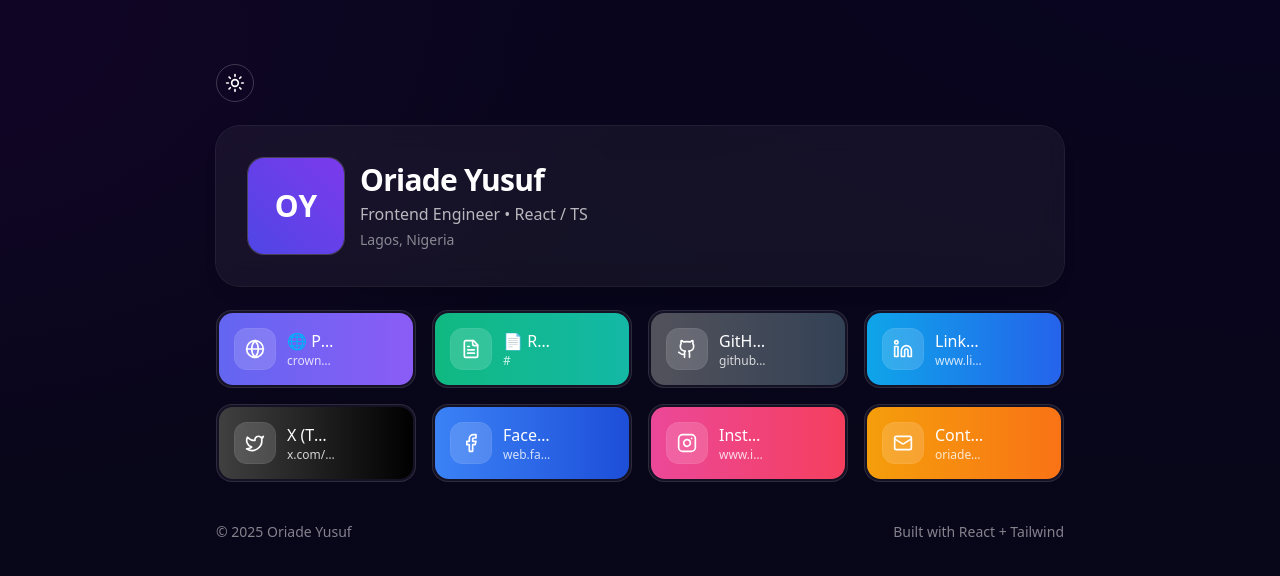
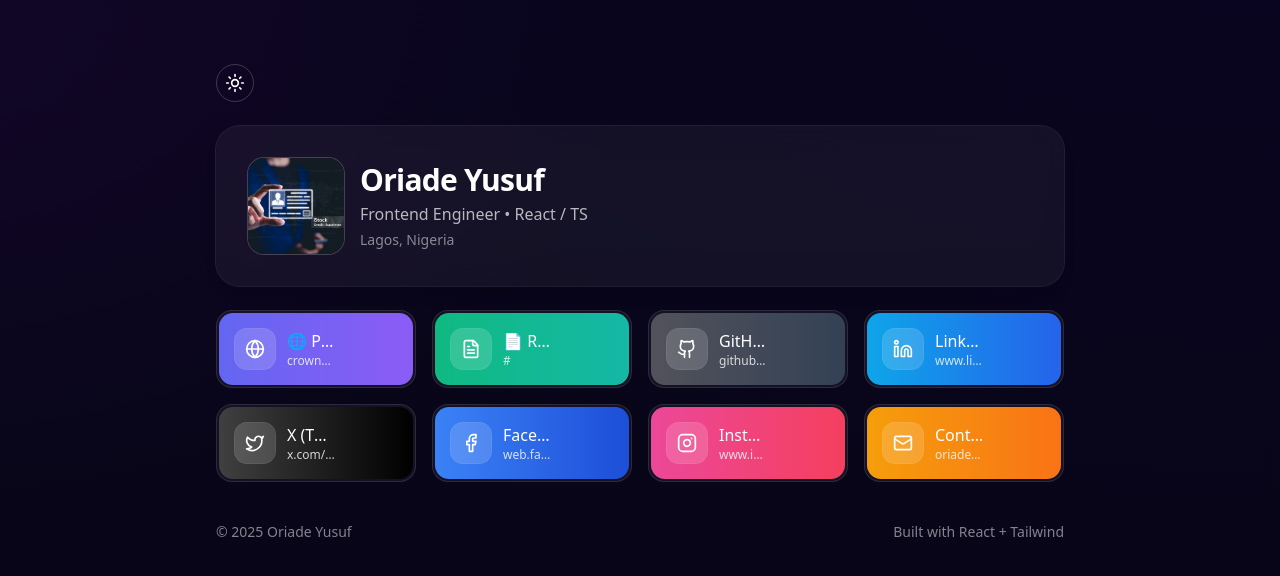
Before and after one commit to Crownolar/Profile-Link, a React (Vite) app: page / in a window 1280 px wide. Shown: the top 576 px of the page. Built offline with nearby package versions, Linux system fonts and the light colour scheme.

Commit message:
Avatar Updated

```diff
--- a/index.html
+++ b/index.html
@@ -2,9 +2,9 @@
 <html lang="en">
   <head>
     <meta charset="UTF-8" />
-    <link rel="icon" type="image/svg+xml" href="/vite.svg" />
+    <link rel="icon" type="image/svg+xml" href="/Profile2.jpg" />
     <meta name="viewport" content="width=device-width, initial-scale=1.0" />
-    <title>Vite + React + TS</title>
+    <title>Profile</title>
   </head>
   <body>
     <div id="root"></div>
--- a/src/LinkHub.tsx
+++ b/src/LinkHub.tsx
@@ -1,209 +1,3 @@
-// import { useEffect, useState, useMemo } from "react";
-// import {
-//   Github,
-//   Linkedin,
-//   Instagram,
-//   Twitter,
-//   Globe,
-//   FileText,
-//   Mail,
-//   Facebook,
-//   Sun,
-//   Moon,
-// } from "lucide-react";
-
-// export default function LinkHub() {
-//   const [darkMode, setDarkMode] = useState(true);
-
-//   useEffect(() => {
-//     const savedTheme = localStorage.getItem("theme");
-//     if (savedTheme) {
-//       const isDark = savedTheme === "dark";
-//       setDarkMode(isDark);
-//       document.documentElement.classList.toggle("dark", isDark);
-//     } else {
-//       const prefersDark = window.matchMedia(
-//         "(prefers-color-scheme: dark)"
-//       ).matches;
-//       setDarkMode(prefersDark);
-//       document.documentElement.classList.toggle("dark", prefersDark);
-//     }
-//   }, []);
-
-//   useEffect(() => {
-//     localStorage.setItem("theme", darkMode ? "dark" : "light");
-//     document.documentElement.classList.toggle("dark", darkMode);
-//   }, [darkMode]);
-
-//   const profile = useMemo(
-//     () => ({
-//       name: "Oriade Yusuf",
-//       title: "Frontend Engineer • React / TS",
-//       location: "Lagos, Nigeria",
-//       email: "oriadeyusuf34@gmail.com",
-//       avatarUrl: "",
-//       links: [
-//         {
-//           label: "🌐 Portfolio",
-//           href: "https://crownolar-portfolio.surge.sh/",
-//           icon: Globe,
-//           accent: "from-indigo-500 to-violet-500",
-//         },
-//         {
-//           label: "📄 Resume / CV",
-//           href: "#",
-//           icon: FileText,
-//           accent: "from-emerald-500 to-teal-500",
-//         },
-//         {
-//           label: "GitHub",
-//           href: "https://github.com/Crownolar?tab=repositories",
-//           icon: Github,
-//           accent: "from-zinc-600 to-slate-700",
-//         },
-//         {
-//           label: "LinkedIn",
-//           href: "https://www.linkedin.com/in/oriade-yusuf-50t50/r",
-//           icon: Linkedin,
-//           accent: "from-sky-500 to-blue-600",
-//         },
-//         {
-//           label: "X (Twitter)",
-//           href: "https://x.com/yusuforiade1",
-//           icon: Twitter,
-//           accent: "from-neutral-700 to-black",
-//         },
-//         {
-//           label: "Facebook",
-//           href: "https://web.facebook.com/olamilekanoriade500",
-//           icon: Facebook,
-//           accent: "from-blue-600 to-blue",
-//         },
-//         {
-//           label: "Instagram",
-//           href: "https://www.instagram.com/olar_crown/",
-//           icon: Instagram,
-//           accent: "from-pink-500 to-rose-500",
-//         },
-//         {
-//           label: "Contact",
-//           href: "mailto:oriadeyusuf34@gmail.com",
-//           icon: Mail,
-//           accent: "from-amber-500 to-orange-500",
-//         },
-//       ],
-//     }),
-//     []
-//   );
-
-//   return (
-//     <main className="min-h-screen bg-white text-black dark:bg-[radial-gradient(1200px_600px_at_100%_-10%,hsl(250_85%_10%/.35),transparent),radial-gradient(800px_500px_at_-10%_0%,hsl(270_85%_15%/.35),transparent),linear-gradient(180deg,hsl(248_64%_6%),hsl(248_64%_6%))] dark:text-white transition-colors">
-//       <section className="max-w-lg sm:max-w-xl md:max-w-2xl lg:max-w-3xl xl:max-w-4xl mx-auto px-6 pt-16 pb-24">
-//         {/* Theme Toggle */}
-//         <button
-//           onClick={() => setDarkMode(!darkMode)}
-//           className="mb-6 p-2 rounded-full border border-gray-300 dark:border-white/20 hover:bg-gray-200 dark:hover:bg-white/10 transition"
-//         >
-//           {darkMode ? (
-//             <Sun className="h-5 w-5" />
-//           ) : (
-//             <Moon className="h-5 w-5" />
-//           )}
-//         </button>
-
-//         {/* Profile Card */}
-//         <div className="relative overflow-hidden rounded-3xl bg-gray-100 dark:bg-white/5 ring-1 ring-black/10 dark:ring-white/10 shadow-lg backdrop-blur-md">
-//           <div className="p-6 sm:p-8">
-//             <div className="flex items-center gap-4">
-//               {profile.avatarUrl ? (
-//                 <img
-//                   src={profile.avatarUrl}
-//                   alt={profile.name}
-//                   className="h-16 w-16 sm:h-20 sm:w-20 md:h-24 md:w-24 rounded-2xl object-cover ring-1 ring-black/10 dark:ring-white/20"
-//                 />
-//               ) : (
-//                 <div className="h-16 w-16 sm:h-20 sm:w-20 md:h-24 md:w-24 rounded-2xl bg-gradient-to-tr from-indigo-600 to-violet-600 ring-1 ring-black/10 dark:ring-white/20 grid place-items-center text-2xl sm:text-3xl md:text-4xl font-bold text-white">
-//                   {initials(profile.name)}
-//                 </div>
-//               )}
-//               <div className="min-w-0">
-//                 <h1 className="text-xl sm:text-2xl md:text-3xl lg:text-4xl font-semibold tracking-tight">
-//                   {profile.name}
-//                 </h1>
-//                 <p className="mt-1 text-sm sm:text-base md:text-lg text-gray-600 dark:text-white/70">
-//                   {profile.title}
-//                 </p>
-//                 <p className="mt-1 text-xs sm:text-sm md:text-base text-gray-500 dark:text-white/50">
-//                   {profile.location}
-//                 </p>
-//               </div>
-//             </div>
-//           </div>
-//         </div>
-
-//         {/* Links */}
-//         <ul className="mt-8 grid gap-4 sm:grid-cols-2 lg:grid-cols-3 xl:grid-cols-4">
-//           {profile.links.map((link) => (
-//             <li key={link.label}>
-//               <a
-//                 href={link.href}
-//                 target="_blank"
-//                 rel="noreferrer noopener"
-//                 className="group block rounded-2xl border border-gray-300 dark:border-white/10 bg-gray-50 dark:bg-white/5 p-[2px] focus:outline-none focus:ring-2 focus:ring-indigo-500/50"
-//               >
-//                 <div
-//                   className={`relative overflow-hidden rounded-[14px] bg-gradient-to-r ${link.accent}`}
-//                 >
-//                   <div className="relative flex items-center gap-3 px-4 py-4">
-//                     <div className="grid h-10 w-10 sm:h-12 sm:w-12 place-items-center rounded-xl bg-white/15 ring-1 ring-black/10 dark:ring-white/20">
-//                       <link.icon className="h-5 w-5 sm:h-6 sm:w-6 text-white" />
-//                     </div>
-//                     <div className="min-w-0">
-//                       <p className="text-base sm:text-lg font-medium tracking-tight drop-shadow-sm">
-//                         {link.label}
-//                       </p>
-//                       <p className="text-xs sm:text-sm text-white/80 truncate">
-//                         {cleanUrl(link.href)}
-//                       </p>
-//                     </div>
-//                     <span className="ml-auto text-xs sm:text-sm opacity-0 transition-opacity group-hover:opacity-100">
-//                       Open ↗
-//                     </span>
-//                   </div>
-//                 </div>
-//               </a>
-//             </li>
-//           ))}
-//         </ul>
-
-//         {/* Footer */}
-//         <footer className="mt-10 flex flex-col sm:flex-row sm:items-center sm:justify-between gap-2 text-xs sm:text-sm text-gray-600 dark:text-white/50">
-//           <p>
-//             © {new Date().getFullYear()} {profile.name}
-//           </p>
-//           <p className="hidden sm:block">Built with React + Tailwind</p>
-//         </footer>
-//       </section>
-//     </main>
-//   );
-// }
-
-// function initials(name: string) {
-//   const parts = name.trim().split(/\s+/);
-//   const first = parts[0]?.[0] ?? "C";
-//   const last = parts.length > 1 ? parts[parts.length - 1][0] : "O";
-//   return (first + last).toUpperCase();
-// }
-
-// function cleanUrl(url: string) {
-//   try {
-//     const u = new URL(url);
-//     return u.host + (u.pathname !== "/" ? u.pathname : "");
-//   } catch {
-//     return url;
-//   }
-// }
-
 import { useEffect, useState, useMemo } from "react";
 import {
   Github,
@@ -247,7 +41,7 @@ export default function LinkHub() {
       title: "Frontend Engineer • React / TS",
       location: "Lagos, Nigeria",
       email: "oriadeyusuf34@gmail.com",
-      avatarUrl: "",
+      avatarUrl: "./Profile2.jpg",
       links: [
         {
           label: "🌐 Portfolio",
```
Also changed, not shown: public/Profile.jpg (added), public/Profile2.jpg (added).
